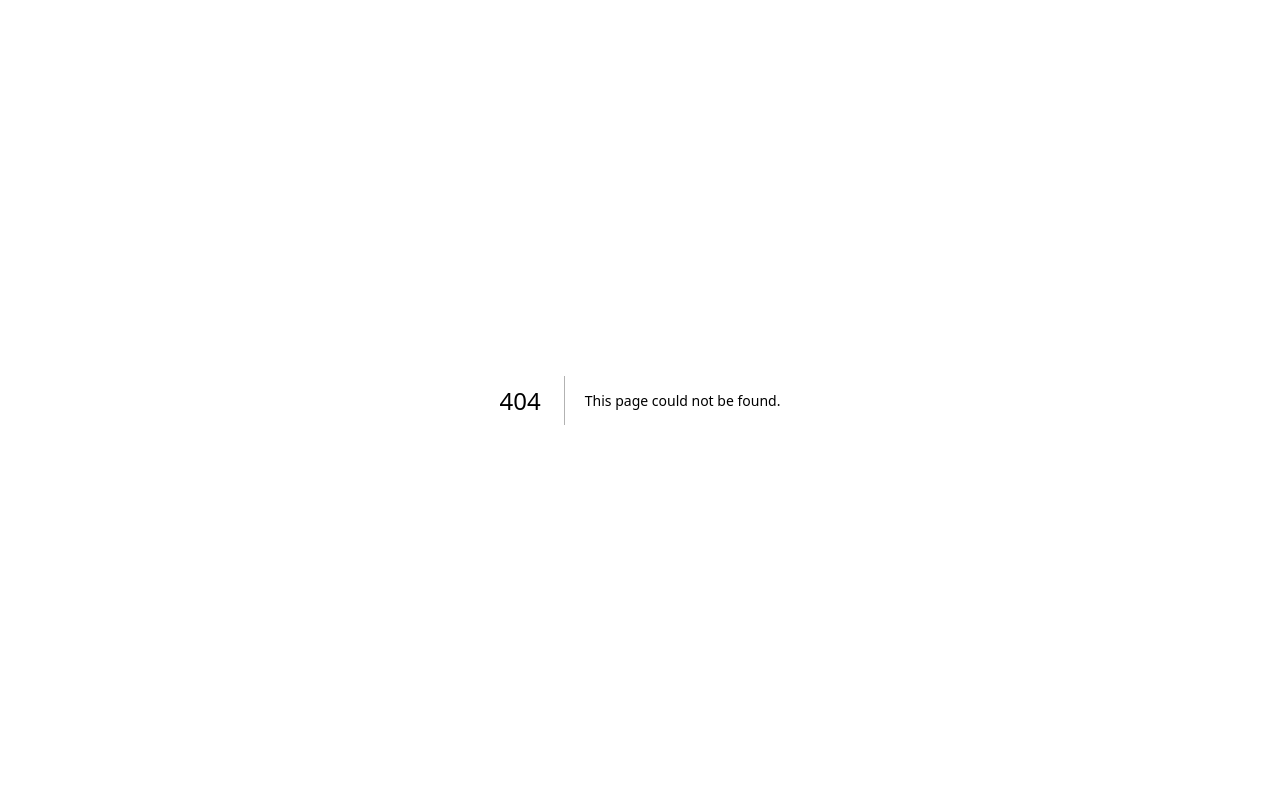
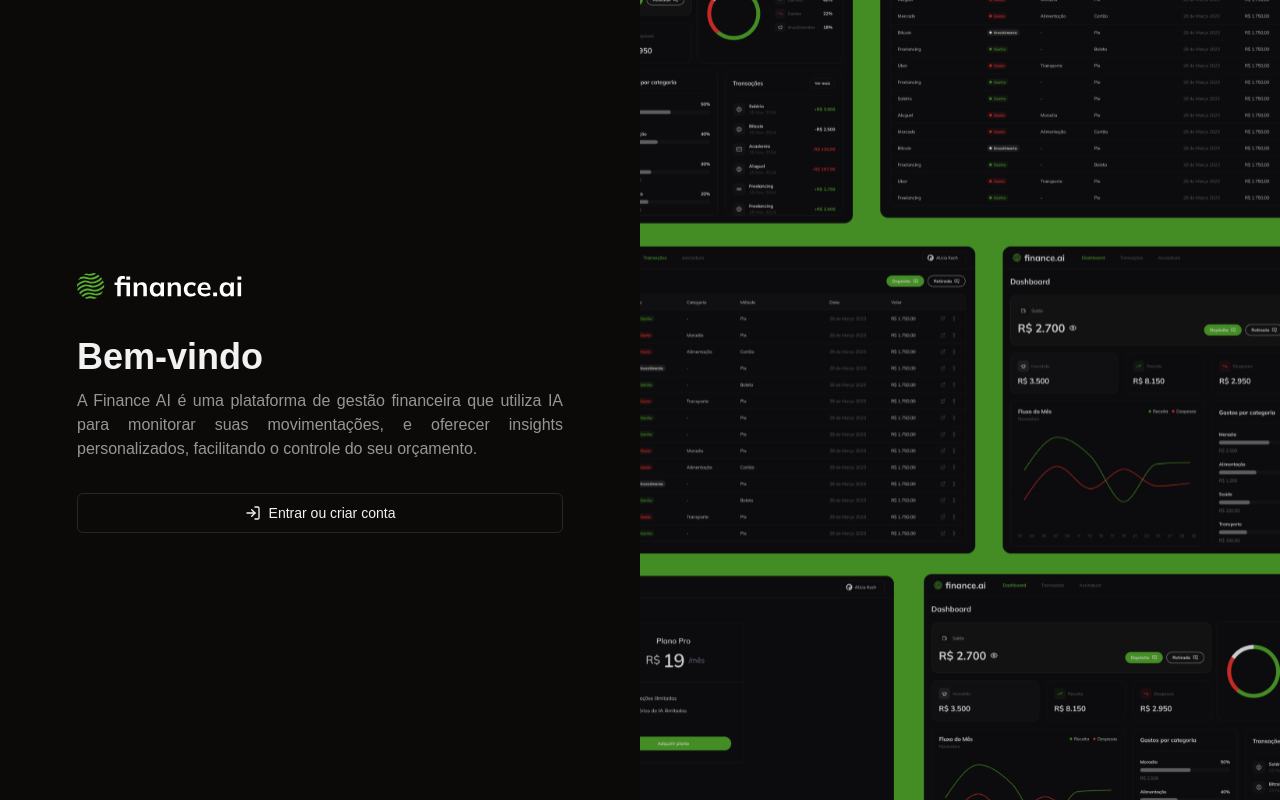
Before and after one commit to viniseven/finance-ai, a Next.js app: page /login in a window 1280 px wide. Before the commit this address had no page. Built offline with nearby package versions, Linux system fonts and the light colour scheme.

Commit message:
feat: create login page

```diff
--- a/app/globals.css
+++ b/app/globals.css
@@ -72,7 +72,10 @@ body {
   * {
     @apply border-border;
   }
+  html {
+    @apply h-full;
+  }
   body {
-    @apply bg-background text-foreground;
+    @apply h-full bg-background text-foreground;
   }
 }
--- /dev/null
+++ b/app/login/page.tsx
@@ -0,0 +1,33 @@
+import Image from "next/image";
+import { Button } from "../_components/ui/button";
+import { LogInIcon } from "lucide-react";
+
+export default function LoginPage() {
+  return (
+    <div className="h-full grid-cols-2 md:grid">
+      <div className="mx-auto flex h-full max-w-[550px] flex-col justify-center p-8">
+        <Image src="/logo.svg" alt="Finance AI" width={173} height={39} />
+        <h1 className="pt-8 text-4xl font-bold">Bem-vindo</h1>
+        <p className="pt-3 text-justify opacity-60">
+          A Finance AI é uma plataforma de gestão financeira que utiliza IA para
+          monitorar suas movimentações, e oferecer insights personalizados,
+          facilitando o controle do seu orçamento.
+        </p>
+
+        <Button variant={"outline"} className="mt-8 max-w-[488px]">
+          <LogInIcon />
+          Entrar ou criar conta
+        </Button>
+      </div>
+
+      <div className="relative hidden h-full w-full md:block">
+        <Image
+          src="/login.svg"
+          alt="Faça login"
+          fill
+          className="object-cover"
+        />
+      </div>
+    </div>
+  );
+}
--- a/tailwind.config.ts
+++ b/tailwind.config.ts
@@ -10,53 +10,59 @@ const config: Config = {
   theme: {
     extend: {
       colors: {
-  			background: 'hsl(var(--background))',
-  			foreground: 'hsl(var(--foreground))',
+        background: "hsl(var(--background))",
+        foreground: "hsl(var(--foreground))",
         card: {
-  				DEFAULT: 'hsl(var(--card))',
-  				foreground: 'hsl(var(--card-foreground))'
+          DEFAULT: "hsl(var(--card))",
+          foreground: "hsl(var(--card-foreground))",
         },
         popover: {
-  				DEFAULT: 'hsl(var(--popover))',
-  				foreground: 'hsl(var(--popover-foreground))'
+          DEFAULT: "hsl(var(--popover))",
+          foreground: "hsl(var(--popover-foreground))",
         },
         primary: {
-  				DEFAULT: 'hsl(var(--primary))',
-  				foreground: 'hsl(var(--primary-foreground))'
+          DEFAULT: "hsl(var(--primary))",
+          foreground: "hsl(var(--primary-foreground))",
         },
         secondary: {
-  				DEFAULT: 'hsl(var(--secondary))',
-  				foreground: 'hsl(var(--secondary-foreground))'
+          DEFAULT: "hsl(var(--secondary))",
+          foreground: "hsl(var(--secondary-foreground))",
         },
         muted: {
-  				DEFAULT: 'hsl(var(--muted))',
-  				foreground: 'hsl(var(--muted-foreground))'
+          DEFAULT: "hsl(var(--muted))",
+          foreground: "hsl(var(--muted-foreground))",
         },
         accent: {
-  				DEFAULT: 'hsl(var(--accent))',
-  				foreground: 'hsl(var(--accent-foreground))'
+          DEFAULT: "hsl(var(--accent))",
+          foreground: "hsl(var(--accent-foreground))",
         },
         destructive: {
-  				DEFAULT: 'hsl(var(--destructive))',
-  				foreground: 'hsl(var(--destructive-foreground))'
+          DEFAULT: "hsl(var(--destructive))",
+          foreground: "hsl(var(--destructive-foreground))",
         },
-  			border: 'hsl(var(--border))',
-  			input: 'hsl(var(--input))',
-  			ring: 'hsl(var(--ring))',
+        border: "hsl(var(--border))",
+        input: "hsl(var(--input))",
+        ring: "hsl(var(--ring))",
         chart: {
-  				'1': 'hsl(var(--chart-1))',
-  				'2': 'hsl(var(--chart-2))',
-  				'3': 'hsl(var(--chart-3))',
-  				'4': 'hsl(var(--chart-4))',
-  				'5': 'hsl(var(--chart-5))'
-  			}
+          "1": "hsl(var(--chart-1))",
+          "2": "hsl(var(--chart-2))",
+          "3": "hsl(var(--chart-3))",
+          "4": "hsl(var(--chart-4))",
+          "5": "hsl(var(--chart-5))",
+        },
       },
       borderRadius: {
-  			lg: 'var(--radius)',
-  			md: 'calc(var(--radius) - 2px)',
-  			sm: 'calc(var(--radius) - 4px)'
-  		}
-  	}
+        lg: "var(--radius)",
+        md: "calc(var(--radius) - 2px)",
+        sm: "calc(var(--radius) - 4px)",
+      },
+    },
+    screens: {
+      sm: "640px",
+      md: "768px",
+      lg: "1024px",
+      xl: "1280px",
+    },
   },
   plugins: [require("tailwindcss-animate")],
 };
```
Also changed, not shown: public/login.svg (added), public/logo.svg (added). Lines whose indentation alone changed are shown as unchanged.
